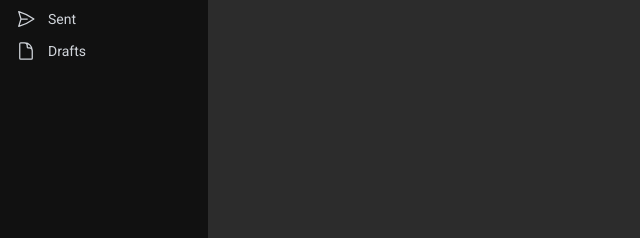
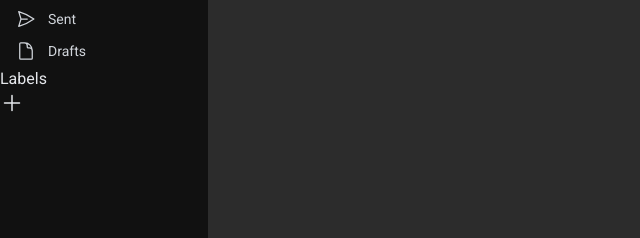
Before and after one commit to yetnx/Google-Clone, a website built with Vite: page gmail.html in a window 1280 px wide. Shown: the part 217-455 px from the top of the page, 0-640 px from the left. Built offline with nearby package versions, Linux system fonts and the light colour scheme.

Commit message:
Update gmail.html

```diff
--- a/gmail.html
+++ b/gmail.html
@@ -104,6 +104,19 @@
                         Drafts
                     </p>
                 </a>
+
+
+                <div>
+                    <h3>
+                        Labels
+                    </h3>
+
+                    <a href="">
+                        <svg xmlns="http://www.w3.org/2000/svg" fill="none" viewBox="0 0 24 24" stroke-width="1.5" stroke="currentColor" class="size-6">
+                            <path stroke-linecap="round" stroke-linejoin="round" d="M12 4.5v15m7.5-7.5h-15" />
+                        </svg>
+                    </a>
+                </div>
             </nav>
         </div>
 
@@ -142,8 +155,8 @@
             </header>
 
             <!-- Email list -->
-            <div class="flex-1 overflow-y-auto bg-gray-100 dark:bg-deep-dark">
-                <div class="flex rounded-t-xl justify-between items-center h-12 px-4">
+            <div class="flex-1 rounded-xl overflow-y-auto bg-gray-100 dark:bg-deep-dark">
+                <div class="flex justify-between items-center h-12 px-4">
                     <div>
                         <input type="checkbox">
                     </div>
```
